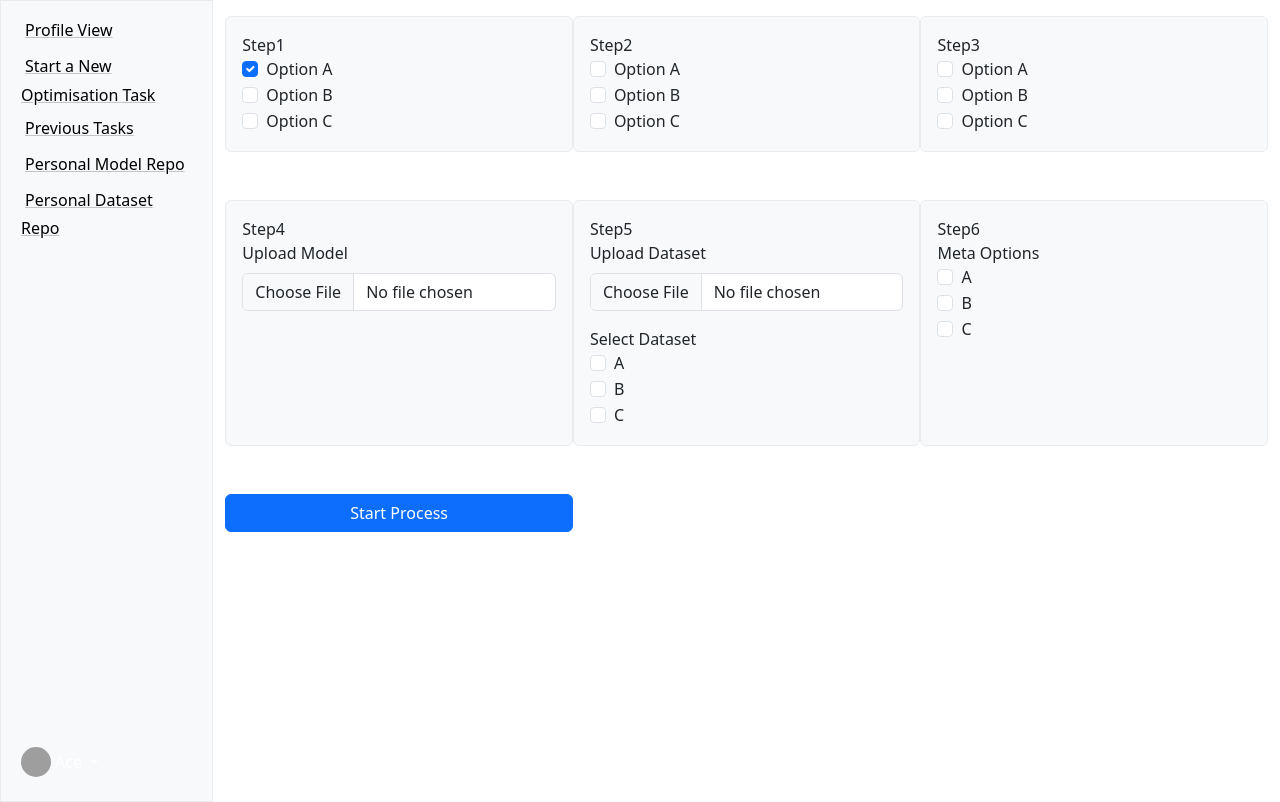
After one commit to k1915361/django-model-api-server, a Django app: page /polls/process-model-options/ in a window 1280 px wide. The commit adds this page. Run offline with Django 4.2, Linux system fonts and the light colour scheme; grey boxes are pictures that could not be loaded.

Commit message:
Static style. Pages for user models and datasets

```diff
--- a/polls/templates/base_logged_in.html
+++ b/polls/templates/base_logged_in.html
@@ -1,49 +1,45 @@
 <!DOCTYPE html>
 <html lang="en">
 <head>
-    <link rel="stylesheet" href="style.css">
-
-
-    <link href="https://cdn.jsdelivr.net/npm/bootstrap@5.3.3/dist/css/bootstrap.min.css" rel="stylesheet" integrity="sha384-QWTKZyjpPEjISv5WaRU9OFeRpok6YctnYmDr5pNlyT2bRjXh0JMhjY6hW+ALEwIH" crossorigin="anonymous">
-<script src="https://cdn.jsdelivr.net/npm/bootstrap@5.3.3/dist/js/bootstrap.bundle.min.js" integrity="sha384-YvpcrYf0tY3lHB60NNkmXc5s9fDVZLESaAA55NDzOxhy9GkcIdslK1eN7N6jIeHz" crossorigin="anonymous"></script>
+    {% load static %}
+    <link rel="stylesheet" href="{% static 'css/style.css' %}">
 
     <title>{% block title %}Model Trainer{% endblock %}</title>
 </head>
 
 <body>
-
     <div class="container-fluid" id="sidebar">
-        {% block sidebar %}
         <div class="row flex-nowrap">
-            <div class="col-auto col-md-2 col-xl-2 px-sm-1 px-0 bg-dark">
+            {% block sidebar %}
+            <div class="col-auto col-md-2 col-xl-2 px-sm-1 px-0 bg-body-tertiary border border-light-subtle d-none d-sm-inline">
                 <div class="d-flex flex-column align-items-center align-items-sm-start px-3 pt-2 text-white min-vh-100">
                     <ul class="nav nav-pills flex-column mb-sm-auto mb-0 align-items-center align-items-sm-start" id="menu">
                         <li>
-                            <a href="/accounts/login/" class="nav-link px-0 align-middle">
+                            <a href="/polls/logged-in" class="px-0 text-black align-middle link-dark link-underline-dark link-underline-opacity-25 link-underline-opacity-50-hover">
                                 <i class="fs-4 bi-table"></i> <span class="ms-1 d-none d-sm-inline">Profile View</span></a>
                         </li>
                         <li>
-                            <a href="/accounts/login/" class="nav-link px-0 align-middle">
+                            <a href="/polls/human-reinforced-feedback/" class="px-0 text-black align-middle link-dark link-underline-dark link-underline-opacity-25 link-underline-opacity-50-hover">
                                 <i class="fs-4 bi-table"></i> <span class="ms-1 d-none d-sm-inline">Start a New Optimisation Task</span></a>
                         </li>
                         <li>
-                            <a href="/polls/" class="nav-link px-0 align-middle">
-                                <i class="fs-4 bi-people"></i> <span class="ms-1 d-none d-sm-inline">Previous Tasks</span> </a>
+                            <a href="/polls/previous-tasks/" class="px-0 text-black align-middle link-dark link-underline-dark link-underline-opacity-25 link-underline-opacity-50-hover">
+                                <i class="fs-4 bi-table"></i> <span class="ms-1 d-none d-sm-inline">Previous Tasks</span> </a>
                         </li>
 
                         <li>
-                            <a href="/polls/" class="nav-link px-0 align-middle">
-                                <i class="fs-4 bi-people"></i> <span class="ms-1 d-none d-sm-inline">Personal Model Repo</span> </a>
+                            <a href="/polls/personal-model-repo/" class="px-0 text-black align-middle link-dark link-underline-dark link-underline-opacity-25 link-underline-opacity-50-hover">
+                                <i class="fs-4 bi-table"></i> <span class="ms-1 d-none d-sm-inline">Personal Model Repo</span> </a>
                         </li>
                         <li>
-                            <a href="/polls/" class="nav-link px-0 align-middle">
-                                <i class="fs-4 bi-people"></i> <span class="ms-1 d-none d-sm-inline">Personal Dataset Repo</span> </a>
+                            <a href="/polls/personal-dataset-repo/" class="px-0 text-black align-middle link-dark link-underline-dark link-underline-opacity-25 link-underline-opacity-50-hover">
+                                <i class="fs-4 bi-table"></i> <span class="ms-1 d-none d-sm-inline">Personal Dataset Repo</span> </a>
                         </li>
                     </ul>
                     <hr>
                     <div class="dropdown pb-4">
                         <a href="#" class="d-flex align-items-center text-white text-decoration-none dropdown-toggle" id="dropdownUser1" data-bs-toggle="dropdown" aria-expanded="false">
-                            <img src="https://github.com/mdo.png" alt="hugenerd" width="30" height="30" class="rounded-circle">
+                            <img src="https://static.vecteezy.com/system/resources/previews/005/544/718/large_2x/profile-icon-design-free-vector.jpg" alt="hugenerd" width="30" height="30" class="rounded-circle">
                             <span class="d-none d-sm-inline mx-1">Ace</span>
                         </a>
                         <ul class="dropdown-menu dropdown-menu-dark text-small shadow">
@@ -53,18 +49,19 @@
                             <li>
                                 <hr class="dropdown-divider">
                             </li>
-                            <li><a class="dropdown-item" href="#">Sign out</a></li>
+                            <li><a class="dropdown-item" href="/polls/logout/">Sign out</a></li>
                         </ul>
                     </div>
                 </div>
             </div>
+            {% endblock %}
             <div id="content" class="col py-3">
-                Content area...
                 {% block content %}{% endblock %}
             </div>
         </div>
-        {% endblock %}
     </div>
+
+    <script src="https://cdn.jsdelivr.net/npm/bootstrap@5.3.3/dist/js/bootstrap.bundle.min.js" integrity="sha384-YvpcrYf0tY3lHB60NNkmXc5s9fDVZLESaAA55NDzOxhy9GkcIdslK1eN7N6jIeHz" crossorigin="anonymous"></script>
 
 </body>
 </html>
--- /dev/null
+++ b/polls/templates/polls/process_model_options.html
@@ -0,0 +1,133 @@
+{% extends "base_logged_in.html" %}
+
+{% block content %}
+
+<div class="container">
+    <div class="row row-cols-3">
+        <div class="box col p-3 mb-5 bg-body-tertiary rounded border border-light-subtle">
+            <div>Step1</div>
+            <div class="form-check">
+                <input class="form-check-input" type="checkbox" value="" id="flexCheckChecked" checked>
+                <label class="form-check-label" for="flexCheckChecked">
+                    Option A
+                </label>
+            </div>
+            <div class="form-check">
+                <input class="form-check-input" type="checkbox" value="" id="flexCheckDefault">
+                <label class="form-check-label" for="flexCheckDefault">
+                    Option B
+                </label>
+            </div>
+            <div class="form-check">
+                <input class="form-check-input" type="checkbox" value="" id="flexCheckDefault">
+                <label class="form-check-label" for="flexCheckDefault">
+                    Option C
+                </label>
+            </div>
+        </div>
+        <div class="col p-3 mb-5 bg-body-tertiary rounded border border-light-subtle">
+            <div>Step2</div>
+            <div class="form-check">
+                <input class="form-check-input" type="checkbox" value="" id="flexCheckDefault">
+                <label class="form-check-label" for="flexCheckDefault">
+                    Option A
+                </label>
+            </div>
+            <div class="form-check">
+                <input class="form-check-input" type="checkbox" value="" id="flexCheckDefault">
+                <label class="form-check-label" for="flexCheckDefault">
+                    Option B
+                </label>
+            </div>
+            <div class="form-check">
+                <input class="form-check-input" type="checkbox" value="" id="flexCheckDefault">
+                <label class="form-check-label" for="flexCheckDefault">
+                    Option C
+                </label>
+            </div>
+        </div>
+        <div class="col p-3 mb-5 bg-body-tertiary rounded border border-light-subtle">
+            <div>Step3</div>
+            <div class="form-check">
+                <input class="form-check-input" type="checkbox" value="" id="flexCheckDefault">
+                <label class="form-check-label" for="flexCheckDefault">
+                    Option A
+                </label>
+            </div>
+            <div class="form-check">
+                <input class="form-check-input" type="checkbox" value="" id="flexCheckDefault">
+                <label class="form-check-label" for="flexCheckDefault">
+                    Option B
+                </label>
+            </div>
+            <div class="form-check">
+                <input class="form-check-input" type="checkbox" value="" id="flexCheckDefault">
+                <label class="form-check-label" for="flexCheckDefault">
+                    Option C
+                </label>
+            </div>
+        </div>
+        <div class="col p-3 mb-5 bg-body-tertiary rounded border border-light-subtle">
+            <div>Step4</div>
+            <div class="mb-3">
+                <label for="formFile" class="form-label">Upload Model</label>
+                <input class="form-control" type="file" id="formFile">
+            </div>
+        </div>
+        <div class="col p-3 mb-5 bg-body-tertiary rounded border border-light-subtle">
+            <div>Step5</div>
+            <div class="mb-3">
+                <label for="formFile" class="form-label">Upload Dataset</label>
+                <input class="form-control" type="file" id="formFile">
+            </div>
+            <div>Select Dataset</div>
+            <div class="form-check">
+                <input class="form-check-input" type="checkbox" value="" id="flexCheckDefault">
+                <label class="form-check-label" for="flexCheckDefault">
+                    A
+                </label>
+            </div>
+            <div class="form-check">
+                <input class="form-check-input" type="checkbox" value="" id="flexCheckDefault">
+                <label class="form-check-label" for="flexCheckDefault">
+                    B
+                </label>
+            </div>
+            <div class="form-check">
+                <input class="form-check-input" type="checkbox" value="" id="flexCheckDefault">
+                <label class="form-check-label" for="flexCheckDefault">
+                    C
+                </label>
+            </div>
+        </div>
+        <div class="col p-3 mb-5 bg-body-tertiary rounded border border-light-subtle">
+            <div>Step6</div>
+            <div>Meta Options</div>
+            <div class="form-check">
+                <input class="form-check-input" type="checkbox" value="" id="flexCheckDefault">
+                <label class="form-check-label" for="flexCheckDefault">
+                    A
+                </label>
+            </div>
+            <div class="form-check">
+                <input class="form-check-input" type="checkbox" value="" id="flexCheckDefault">
+                <label class="form-check-label" for="flexCheckDefault">
+                    B
+                </label>
+            </div>
+            <div class="form-check">
+                <input class="form-check-input" type="checkbox" value="" id="flexCheckDefault">
+                <label class="form-check-label" for="flexCheckDefault">
+                    C
+                </label>
+            </div>
+        </div>
+        <button class="btn btn-primary col">
+            Start Process
+        </button>
+    </div>
+</div>
+
+
+
+{% endblock content %}
--- a/polls/urls.py
+++ b/polls/urls.py
@@ -13,4 +13,13 @@ urlpatterns = [
     path("<int:pk>/results/", views.ResultsView.as_view(), name="results"),
     path("<int:question_id>/vote/", views.vote, name="vote"),
     path("logout/", views.logout_view, name="logout"),
+    path("login-view/", views.authentication_view, name="login-view"),
+    path("loginn/", views.check_authentication, name="loginn"),
+    path("process-model-options/", views.process_model_options_view, name="process model options"),
+    path("human-reinforced-feedback/", views.human_reinforced_feedback_view, name="human reinforced feedback view"),
+    path("final-task-analytics/", views.final_task_analytics_view, name="final task analytics"),
+    path("previous-tasks/", views.previous_tasks_view, name="previous tasks"),
+    path("personal-model-repo/", views.personal_model_repo_view, name="personal model repo"),
+    path("personal-dataset-repo/", views.personal_dataset_repo_view, name="personal dataset repo"),
+    path("personal-dataset-analysis/", views.personal_dataset_analysis_view, name="personal dataset analysis"),
 ]
--- a/polls/views.py
+++ b/polls/views.py
@@ -70,9 +70,14 @@ def register(request):
     else:
         "The username is already taken."
 
+def authentication_view(request):
+    print("running authentication_view(request) \n ")
+    template_name = "registration/login_view.html"
+
+    return render(request, template_name)
+
 def check_authentication(request):
-    template_name = "polls/login.html"
-
+    print("running check_authentication(request) \n ")
     username = request.POST["username"]
     password = request.POST["password"]
     user = authenticate(request, username=username, password=password)
@@ -126,3 +131,38 @@ def get_queryset(self):
     return Question.objects.filter(pub_date__lte=timezone.now()).order_by("-pub_date")[
         :5
     ]
+
+def process_model_options_view(request):
+    template_name = "polls/process_model_options.html"
+
+    return render(request, template_name)
+
+def human_reinforced_feedback_view(request):
+    template_name = "polls/human_reinforced_feedback.html"
+
+    return render(request, template_name)
+
+def final_task_analytics_view(request):
+    template_name = "polls/final_task_analytics.html"
+
+    return render(request, template_name)
+
+def previous_tasks_view(request):
+    template_name = "polls/previous_tasks.html"
+
+    return render(request, template_name)
+
+def personal_model_repo_view(request):
+    template_name = "polls/personal_model_repo.html"
+
+    return render(request, template_name)
+
+def personal_dataset_repo_view(request):
+    template_name = "polls/personal_dataset_repo.html"
+
+    return render(request, template_name)
+
+def personal_dataset_analysis_view(request):
+    template_name = "polls/personal_dataset_analysis.html"
+
+    return render(request, template_name)
--- /dev/null
+++ b/static/css/style.css
@@ -0,0 +1,9 @@
+@import "https://cdn.jsdelivr.net/npm/bootstrap@5.3.3/dist/css/bootstrap.min.css";
+
+li a {
+    color: green;
+}
+
+.box_ {
+    font-style: italic;
+}
```
Also changed, not shown: polls/templates/base_login_register_search.html (+4 -4 lines), polls/templates/polls/final_task_analytics.html (added, +49 -0 lines), polls/templates/polls/human_reinforced_feedback.html (added, +88 -0 lines), polls/templates/polls/index.html (+1 -47 lines), polls/templates/polls/personal_dataset_analysis.html (added, +49 -0 lines), polls/templates/polls/personal_dataset_repo.html (added, +52 -0 lines), polls/templates/polls/personal_model_repo.html (added, +49 -0 lines), polls/templates/polls/previous_tasks.html (added, +48 -0 lines), polls/templates/registration/login_view.html (added, +37 -0 lines).
